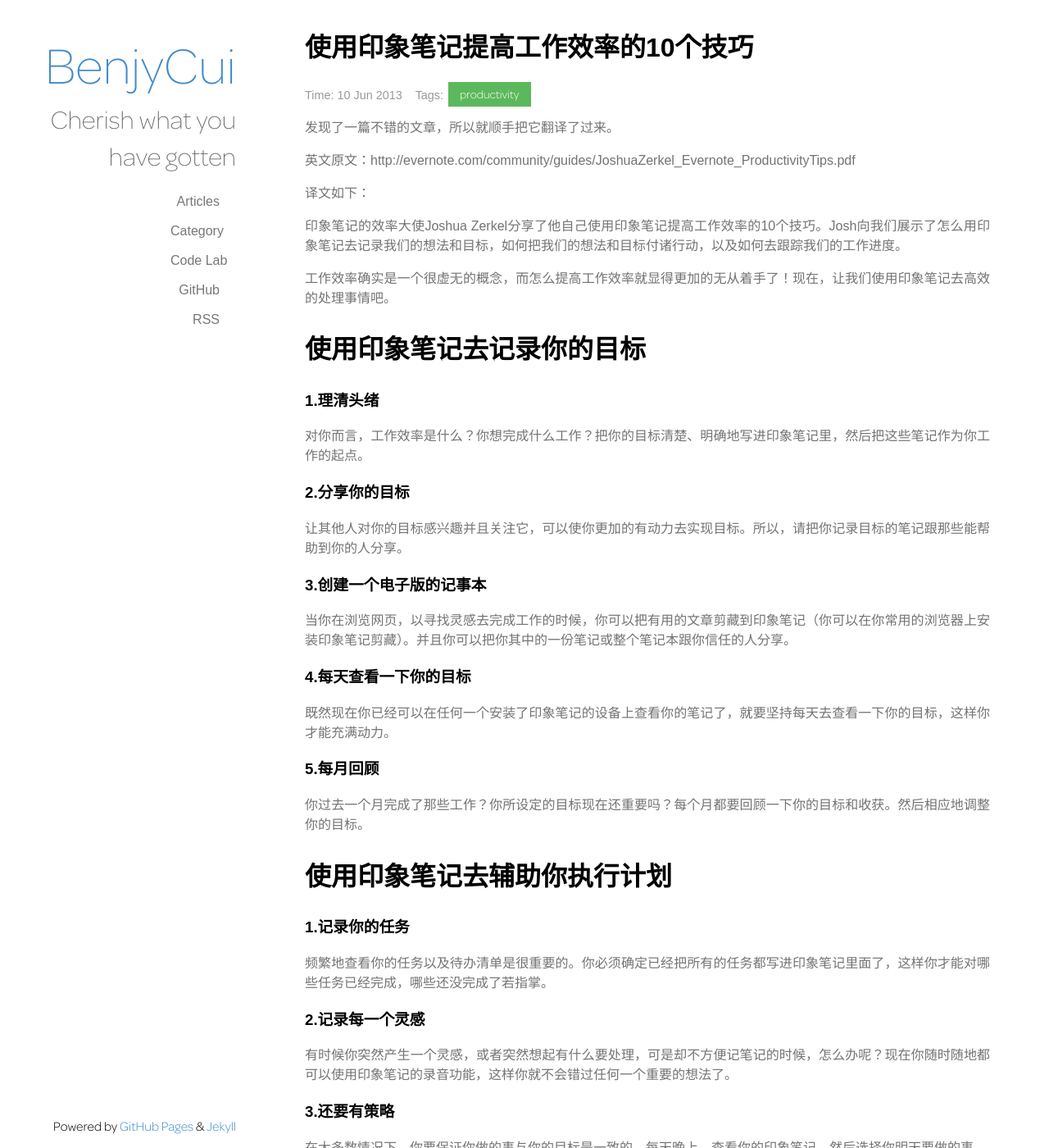
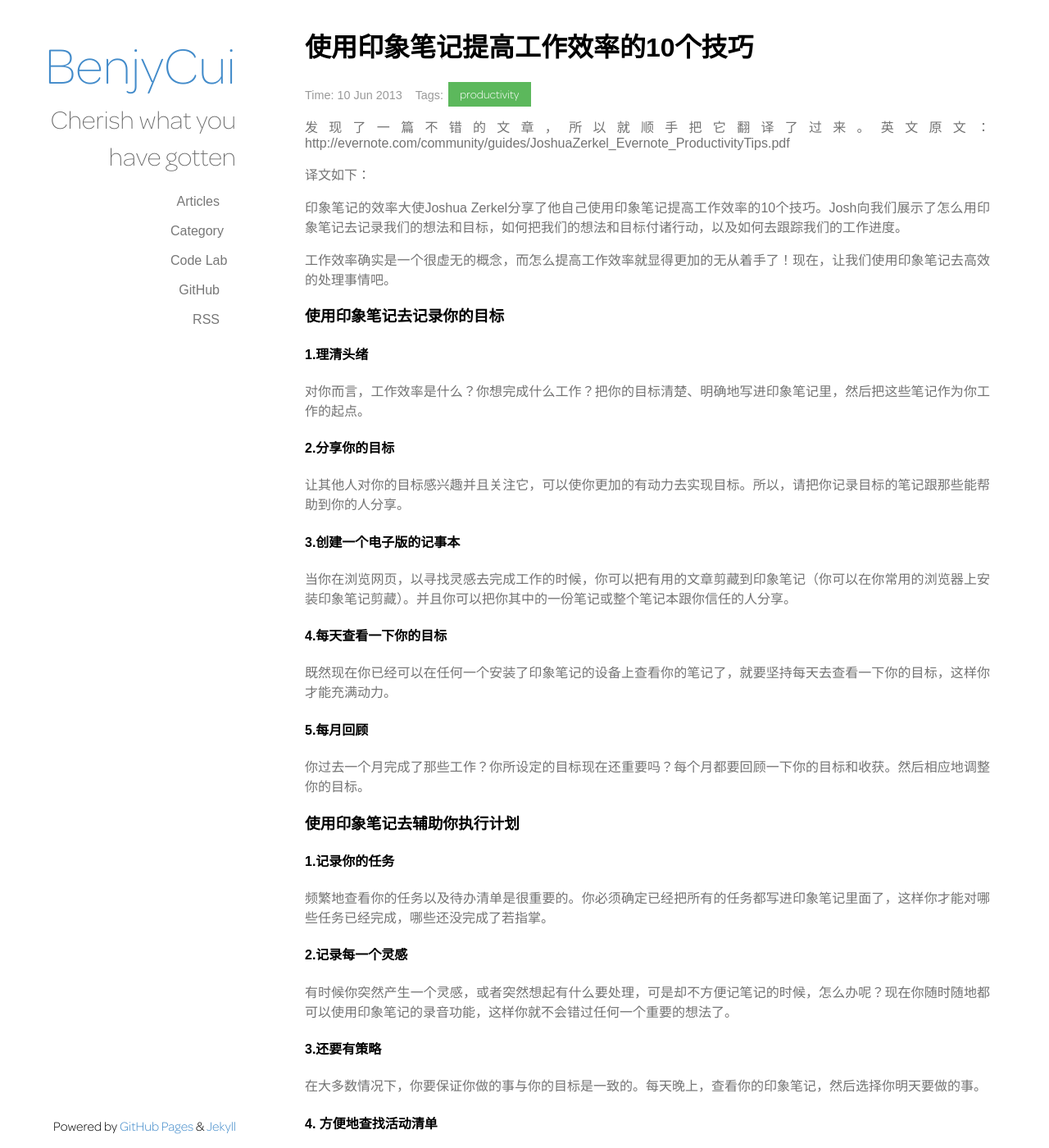
Before and after one commit to benjycui/benjycui.github.io, a Jekyll site: the page built from _posts/2013-6-10-evernote-productivity-tips.md, in a window 1280 px wide and 1400 px high. Shown: the whole window at 82% size. Built offline with Jekyll 4.4.1, drawn with Linux system fonts in a browser that asks for light colours; Markdown is read by kramdown in place of the engine named in the settings; comment, search, counter and statistics services are not loaded; some of the changed text lies outside the part shown.

Commit message:
update post

```diff
--- a/_posts/2013-6-10-evernote-productivity-tips.md
+++ b/_posts/2013-6-10-evernote-productivity-tips.md
@@ -4,9 +4,7 @@
 category: productivity
 ---
 
-发现了一篇不错的文章，所以就顺手把它翻译了过来。
-
-英文原文：http://evernote.com/community/guides/JoshuaZerkel_Evernote_ProductivityTips.pdf
+发现了一篇不错的文章，所以就顺手把它翻译了过来。英文原文：http://evernote.com/community/guides/JoshuaZerkel_Evernote_ProductivityTips.pdf
 
 
 译文如下：
@@ -16,47 +14,47 @@
 工作效率确实是一个很虚无的概念，而怎么提高工作效率就显得更加的无从着手了！现在，让我们使用印象笔记去高效的处理事情吧。
 
 
-## 使用印象笔记去记录你的目标
+### 使用印象笔记去记录你的目标
 
-### 1.理清头绪
+#### 1.理清头绪
 
 对你而言，工作效率是什么？你想完成什么工作？把你的目标清楚、明确地写进印象笔记里，然后把这些笔记作为你工作的起点。
 
-### 2.分享你的目标
+#### 2.分享你的目标
 
 让其他人对你的目标感兴趣并且关注它，可以使你更加的有动力去实现目标。所以，请把你记录目标的笔记跟那些能帮助到你的人分享。
 
-### 3.创建一个电子版的记事本
+#### 3.创建一个电子版的记事本
 
 当你在浏览网页，以寻找灵感去完成工作的时候，你可以把有用的文章剪藏到印象笔记（你可以在你常用的浏览器上安装印象笔记剪藏）。并且你可以把你其中的一份笔记或整个笔记本跟你信任的人分享。
 
-### 4.每天查看一下你的目标
+#### 4.每天查看一下你的目标
 
 既然现在你已经可以在任何一个安装了印象笔记的设备上查看你的笔记了，就要坚持每天去查看一下你的目标，这样你才能充满动力。
 
-### 5.每月回顾
+#### 5.每月回顾
 
 你过去一个月完成了那些工作？你所设定的目标现在还重要吗？每个月都要回顾一下你的目标和收获。然后相应地调整你的目标。
 
 
-## 使用印象笔记去辅助你执行计划
+### 使用印象笔记去辅助你执行计划
 
-### 1.记录你的任务
+#### 1.记录你的任务
 
 频繁地查看你的任务以及待办清单是很重要的。你必须确定已经把所有的任务都写进印象笔记里面了，这样你才能对哪些任务已经完成，哪些还没完成了若指掌。
 
-### 2.记录每一个灵感
+#### 2.记录每一个灵感
 
 有时候你突然产生一个灵感，或者突然想起有什么要处理，可是却不方便记笔记的时候，怎么办呢？现在你随时随地都可以使用印象笔记的录音功能，这样你就不会错过任何一个重要的想法了。
 
-### 3.还要有策略
+#### 3.还要有策略
 
 在大多数情况下，你要保证你做的事与你的目标是一致的。每天晚上，查看你的印象笔记，然后选择你明天要做的事。
 
-### 4.方便地查找活动清单
+#### 4. 方便地查找活动清单
 
 为了保证无论任务放进哪一个笔记本里面你都能方便的把它找出来，你可以创建一个“关注”标签，然后用它去标记你每天要完成的工作。
 
-### 5.准备一个已完成清单
+#### 5. 准备一个已完成清单
 
 记住你要做什么，是比较容易的，但是如果要保持动力，最好还要记住你已经完成的工作。创建一个“已完成”标签，去标记那些你已经完成的任务，或者创建一个“已完成”笔记本，把已经完成的任务放进去，都是不错的实践。
```
Also changed, not shown: _posts/2013-10-20-immediate-function-and-application.md (+3 -3 lines), _posts/2013-5-14-serveral-traps-of-input.md (+5 -5 lines), uploads/images/design-of-product-1.jpg (added), uploads/images/design-of-product-2.jpg (added), uploads/images/hidden-h-tag-1.png (added), uploads/images/hidden-h-tag-2.png (added), uploads/images/hidden-h-tag-3.png (added), uploads/images/hidden-h-tag-4.png (added).
